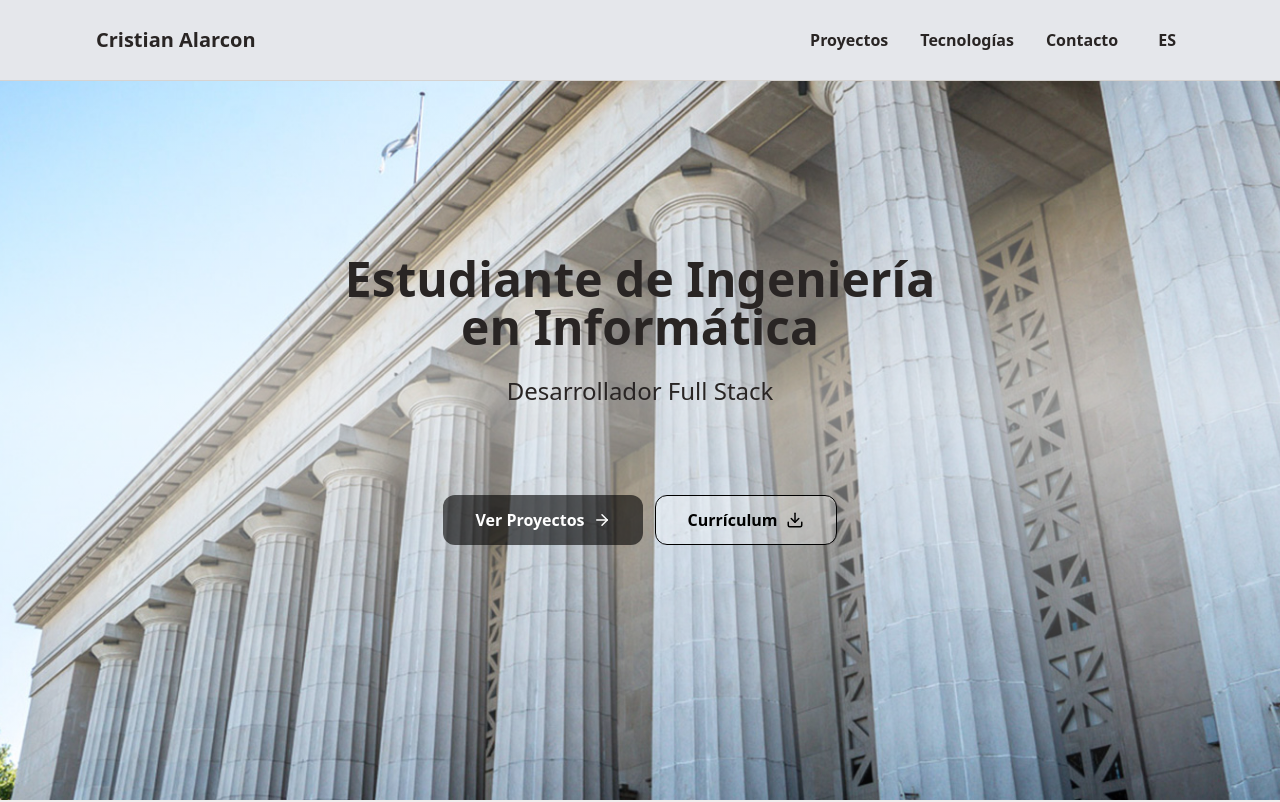
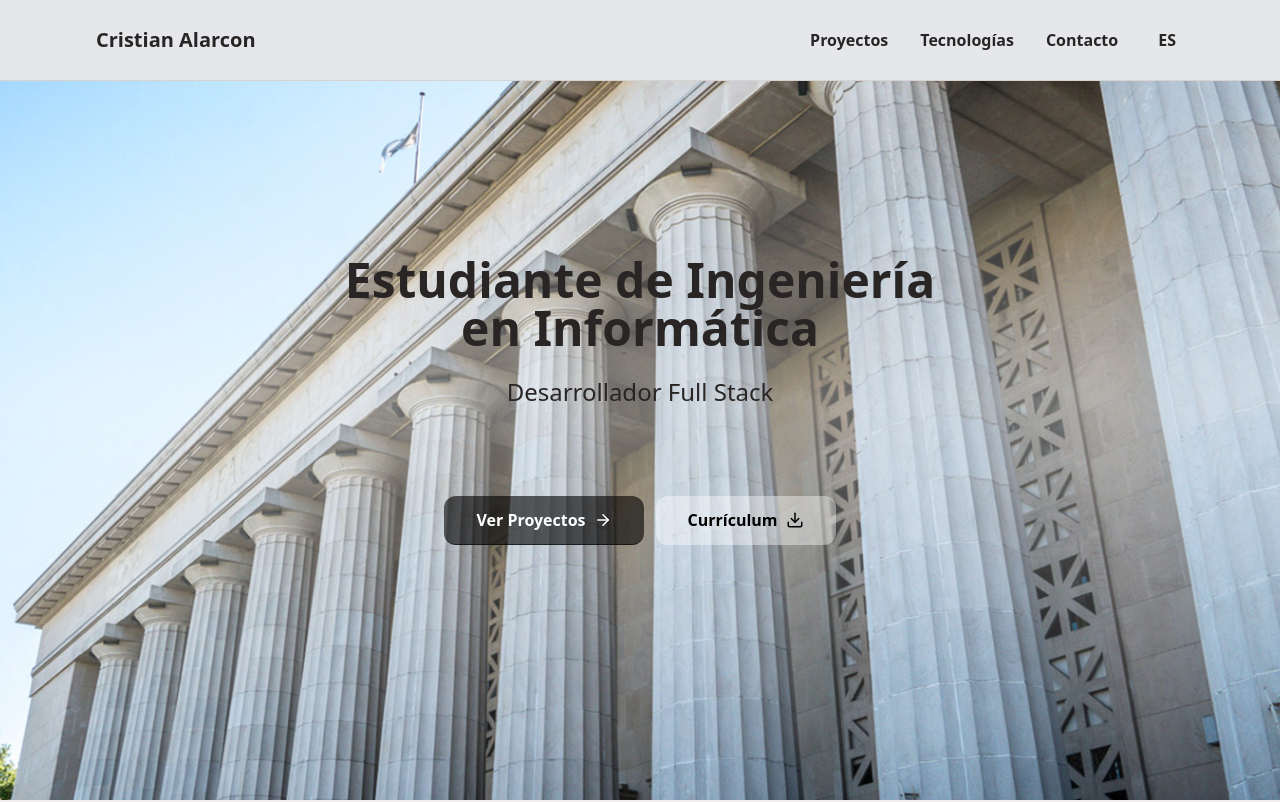
Before and after one commit to CristianAlarconDev/PortfolioV2, a React (Vite) app: page / in a window 1280 px wide. Shown: the top 802 px of the page. Built offline with nearby package versions, Linux system fonts and the light colour scheme; no server answers.

Commit message:
se suma un border, mismo del color del back, luego llevar a css global y refactorizar los links para que los lea de un array

```diff
--- a/src/components/Hero.jsx
+++ b/src/components/Hero.jsx
@@ -12,7 +12,7 @@ export default function Hero() {
             />
             </div>
         {/* Gradiente claro semitransparente */}
-        <div className="absolute inset-0 z-10 bg-linear-to-b via-white/52"></div>
+        <div className="absolute inset-0 z-10 bg-linear-to-b via-white/40"></div>
         <div className="relative z-20 max-w-4xl mx-auto text-center">
             <h1 className="text-3xl md:text-5xl font-bold mb-6 text-balance">{translate("title")}</h1>
             <p className="text-xl md:text-2xl text-foreground/70 mb-12 text-balance">{translate("subtitle")}</p>
@@ -21,14 +21,14 @@ export default function Hero() {
                 <div className="flex flex-col sm:flex-row gap-3 justify-center mt-10 w-full sm:w-auto">
 
                 <Link to="projects" smooth={true} duration={500}
-                    className="cursor-pointer bg-black/60 text-white px-8 py-3 rounded-xl font-semibold
-                    flex items-center justify-center gap-2 hover:bg-black/70
+                    className="cursor-pointer bg-black/60 border-b border-black/60 text-white px-8 py-3 rounded-xl font-semibold
+                    flex items-center justify-center gap-2 hover:bg-black/80
                     w-full max-w-sm mx-auto sm:w-auto sm:max-w-none sm:mx-0 whitespace-nowrap ">
                     {translate("viewWork")} <ArrowRight size={18} />
                 </Link>
                 <a href="/CV-Full-Stack.pdf" download="CV_Cristian_Alarcon.pdf"
-                    className="bg-white/30 border  text-black px-8 py-3 rounded-xl font-semibold
-                    flex items-center justify-center gap-2 hover:bg-white/50
+                    className="bg-white/40 border-white/30 text-black px-8 py-3 rounded-xl font-semibold
+                    flex items-center justify-center gap-2 hover:bg-white/60
                     w-full max-w-sm mx-auto sm:w-auto sm:max-w-none sm:mx-0 whitespace-nowrap "
                 >
                     {translate("resume")} <Download size={18} />
```
